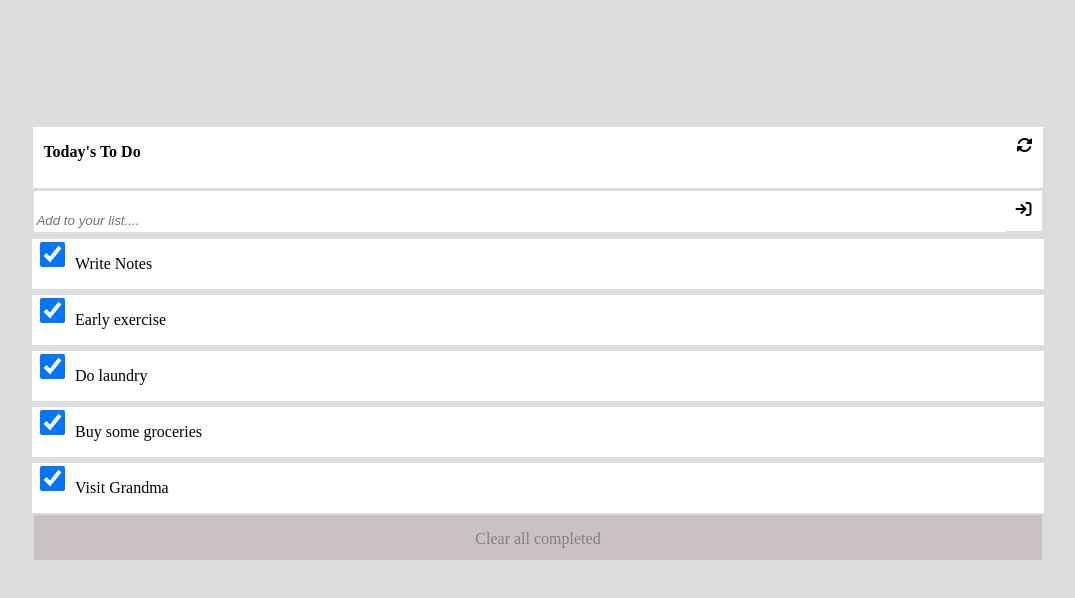
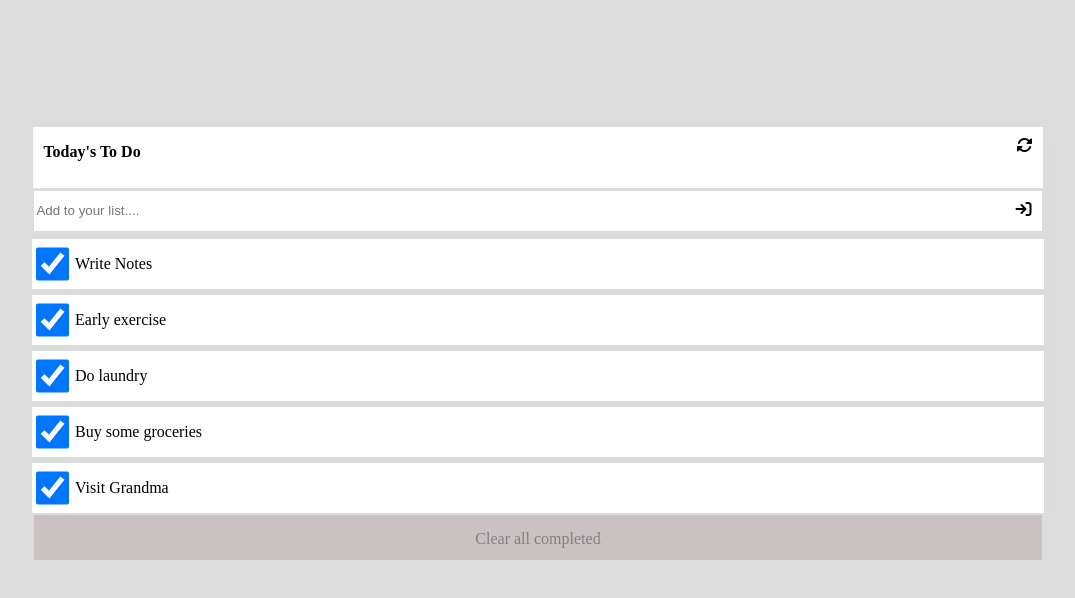
Before and after one commit to Tommymarvel/To-Do-List-project, a website built with webpack: page src/index.html in a window 1280 px wide. Shown: the whole page, without its empty margins (102-1177 px from the left). Built offline with nearby package versions, Linux system fonts and the light colour scheme.

Commit message:
fixing codes

```diff
--- a/package.json
+++ b/package.json
@@ -29,6 +29,10 @@
     "express": "^4.18.1",
     "html-webpack-plugin": "^5.5.0",
     "style-loader": "^3.3.1",
+    "stylelint": "^13.13.1",
+    "stylelint-config-standard": "^21.0.0",
+    "stylelint-csstree-validator": "^1.9.0",
+    "stylelint-scss": "^3.21.0",
     "webpack": "^5.74.0",
     "webpack-cli": "^4.10.0",
     "webpack-dev-middleware": "^5.3.3",
--- a/src/index.html
+++ b/src/index.html
@@ -25,11 +25,10 @@
     </div>
     <div class="todo-tasks"></div>
 
-    </div>
 </section>
 <footer>
         <p class="clear-completed">Clear all completed</p>
     </footer>
 </body>
-<script src="./index.js"></script>
+
 </html>
--- a/src/style.css
+++ b/src/style.css
@@ -40,14 +40,6 @@ section {
   box-shadow: 10px 10px 10px gainsboro;
 }
 
-input {
-  border: none;
-}
-
-::placeholder {
-  font-style: italic;
-}
-
 footer {
   background-color: rgba(201, 192, 192, 0.932);
   margin: 0 10% 0 10%;
@@ -82,7 +74,6 @@ p {
 }
 
 input {
-  padding-top: 20px;
+  border: none;
   width: 100%;
-  height: 50%;
 }
```
Also changed, not shown: .stylelintrc.json (renamed from stylelintrc.json), dist/bundle.js, dist/index.html, 1 other file.
